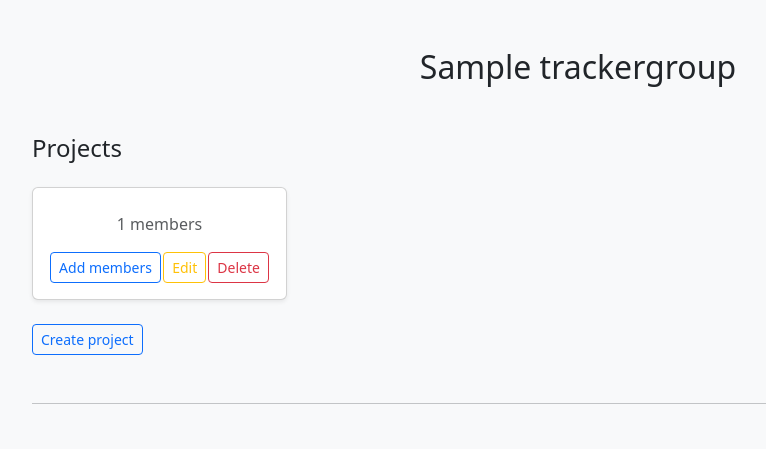
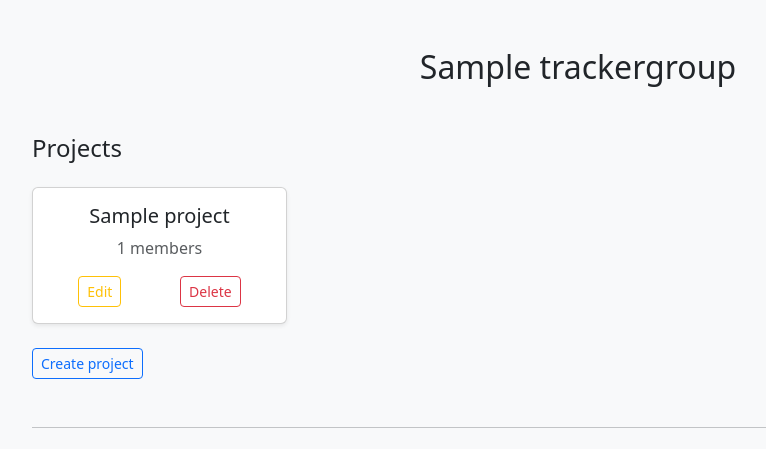
Before and after one commit to casualuser322/litte_tracker, a Django app: page /tracker/groups/1/ in a window 1280 px wide. Shown: the part 53-502 px from the top of the page, without its empty margins (62-828 px from the left). Run offline with Django 5.2, Linux system fonts and the light colour scheme; a user stored in the database is signed in; tables that the repository leaves empty hold one stand-in row (values such as "Sample post").

Commit message:
fix(tracker): fixed functionality of projects cards in groups view

```diff
--- a/tracker/templates/groups/groups_view.html
+++ b/tracker/templates/groups/groups_view.html
@@ -16,15 +16,20 @@
         {% for project in projects %}
         <div class="col">
             <div class="card shadow-sm h-100 position-relative">
-                <a href="{% url 'project_details' project.id %}" class="stretched-link"></a>
+                <!-- Full card clickable overlay -->
+                <a href="{% url 'project_details' project.id %}"
+                class="stretched-link"
+                style="z-index: 1; pointer-events: auto;"></a>
 
-                <div class="card-body text-center">
-                    <h5 class="card-title">{{ project.name }}</h5>
+                <!-- Card body -->
+                <div class="card-body text-center d-flex flex-column justify-content-between h-100">
+                    <h5 class="card-title mb-2">{{ project.title }}</h5>
                     <p class="text-muted">{{ project.members.count }} members</p>
-                    <div class="d-flex justify-content-around mt-3">
-                        <a href="#" class="btn btn-sm btn-outline-primary">Add members</a> <!-- TODO a{a%a url 'add_members' project.id a%a}a -->
-                        <a href="#" class="btn btn-sm btn-outline-warning">Edit</a> <!-- TODO a{a%a url 'edit_project' project.id a%a}a -->
-                        <a href="#" class="btn btn-sm btn-outline-danger">Delete</a> <!-- TODO a{a%a url 'delete_project' project.id a%a}a -->
+
+                    <!-- Buttons: keep them clickable -->
+                    <div class="mt-auto d-flex justify-content-around" style="pointer-events: auto; z-index: 2;">
+                        <a href="#" class="btn btn-sm btn-outline-warning">Edit</a>
+                        <a href="{% url 'delete_project' project.id %}" class="btn btn-sm btn-outline-danger">Delete</a>
                     </div>
                 </div>
             </div>
--- a/tracker/urls.py
+++ b/tracker/urls.py
@@ -19,6 +19,7 @@ urlpatterns = [
     ),
     path("invitation/send/<int:group_id>", views.send_invitation, name='send_invitation'),
     path("projects/", view=views.project_list , name="project_list"),
+    path("projects/delete/<int:project_id>", views.delete_project, name="delete_project"),
     path("projects/create/<int:group_id>/", views.create_project, name="create_project"),
     path("projects/<int:project_id>/", view=views.project_details, name="project_details"),
     path("projects/<int:project_id>/create-ticket", view=views.create_ticket, name="create_ticket"),
--- a/tracker/views.py
+++ b/tracker/views.py
@@ -95,7 +95,6 @@ def leave_group_member(request, group_id):
     user = request.user
     group = get_object_or_404(TrackerGroup, id=group_id)
 
-    # Prevent owner from leaving their own group
     if group.owner == user:
         messages.error(request, "Group owners cannot leave their own group.")
         return redirect(request.META.get("HTTP_REFERER", "group_list"))
@@ -107,6 +106,15 @@ def leave_group_member(request, group_id):
         messages.warning(request, "You are not a member of this group.")
 
     return redirect(request.META.get("HTTP_REFERER", "group_list"))
+
+def delete_project(request, project_id):
+    admini = request.user
+    project = get_object_or_404(Project, id=project_id)
+
+    if admini.id == project.owner.id:
+        project.delete()
+
+    return redirect(request.META.get("HTTP_REFERER", "group_view"))
 
 
 def user_email_autocomplete(request):
```
